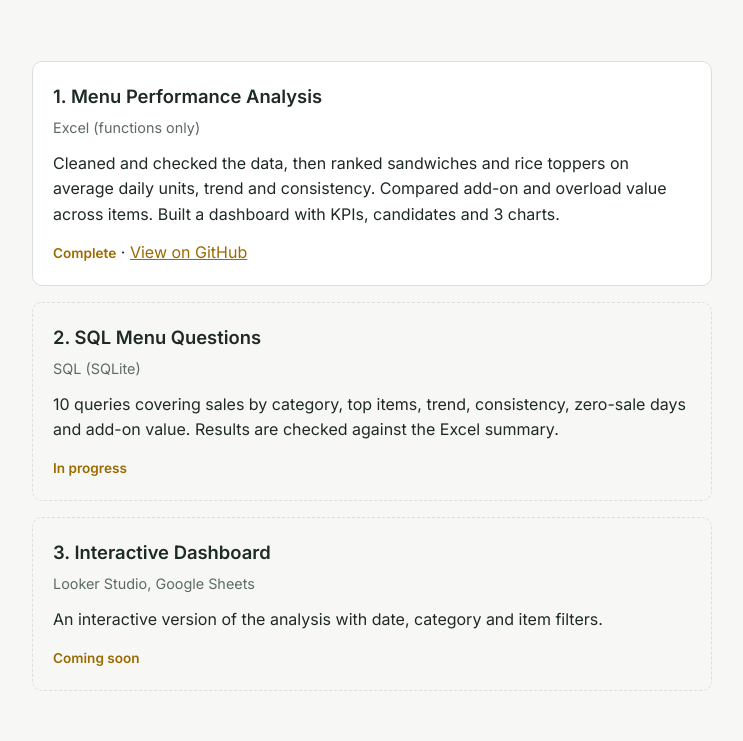
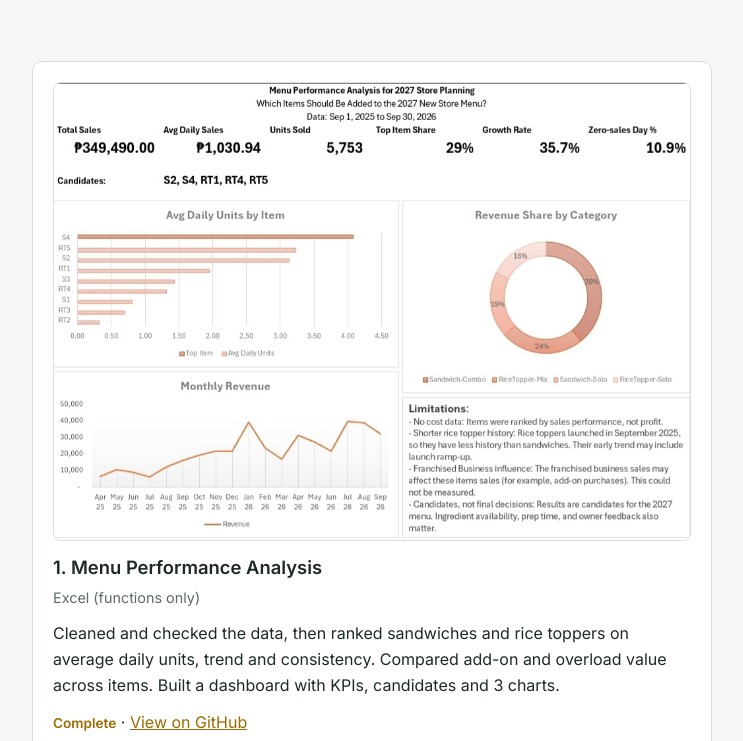
Before and after one commit to joserodrigodiga/joserodrigodiga.github.io, a plain HTML site: page index.html in a window 1280 px wide. Shown: the part 677-1418 px from the top of the page, without its empty margins (268-1011 px from the left). Drawn offline with Linux system fonts and the light colour scheme.

Commit message:
Update index.html

```diff
--- a/index.html
+++ b/index.html
@@ -59,6 +59,7 @@ h2{font-family:Fraunces,Georgia,serif; font-size:1.6rem; margin:0 0 1rem}
   padding:1.25rem; margin-bottom:1rem;
 }
 .project h3{margin:0 0 .25rem; font-size:1.15rem}
+.thumb{display:block; width:100%; height:auto; border:1px solid var(--line); border-radius:8px; margin-bottom:.75rem}
 .tools{color:var(--muted); font-size:.9rem; margin:0 0 .75rem}
 .project p{margin:0 0 .75rem}
 .status{font-size:.85rem; font-weight:600; color:var(--accent)}
@@ -111,6 +112,7 @@ footer{border-top:1px solid var(--line); margin-top:2rem; padding:1.5rem 0 2.5re
 
     <section>
       <div class="project">
+        <img class="thumb" src="excel-dashboard.jpg" alt="Excel dashboard with KPIs, candidates and charts" loading="lazy">
         <h3>1. Menu Performance Analysis</h3>
         <p class="tools">Excel (functions only)</p>
         <p>Cleaned and checked the data, then ranked sandwiches and rice toppers on average daily units, trend and consistency. Compared add-on and overload value across items. Built a dashboard with KPIs, candidates and 3 charts.</p>
```
